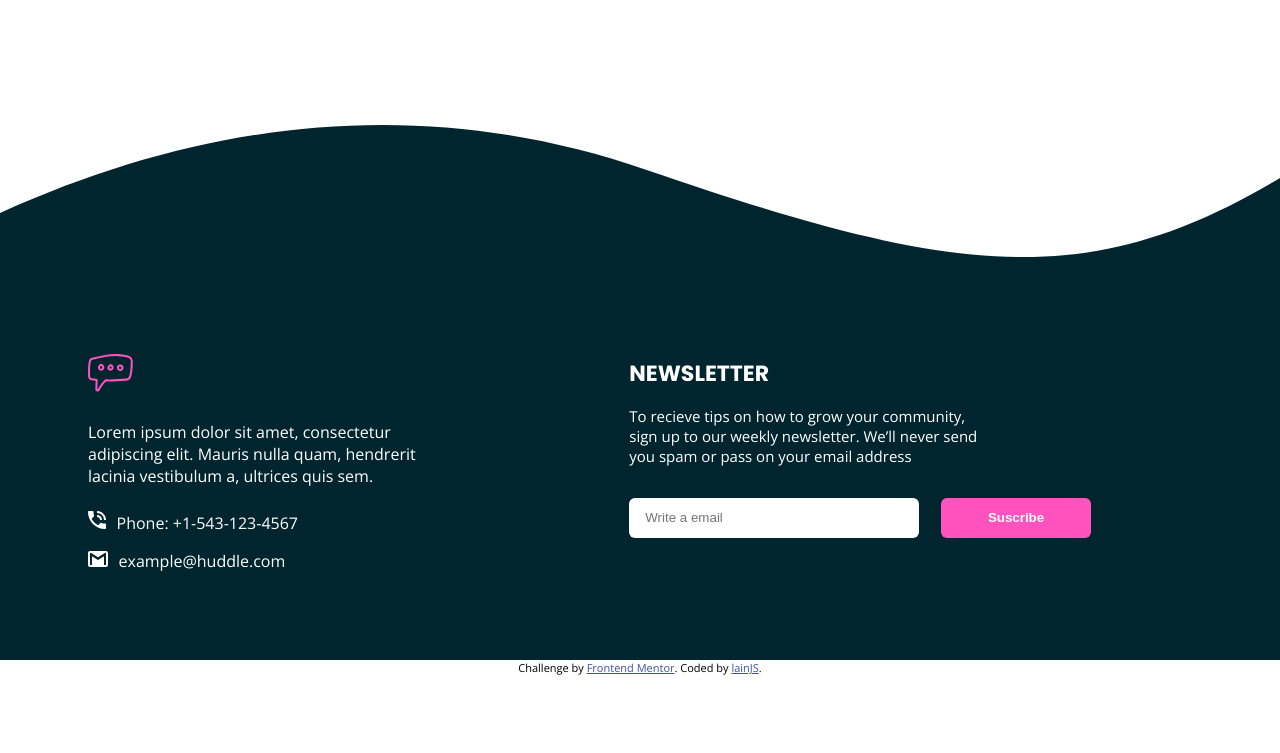
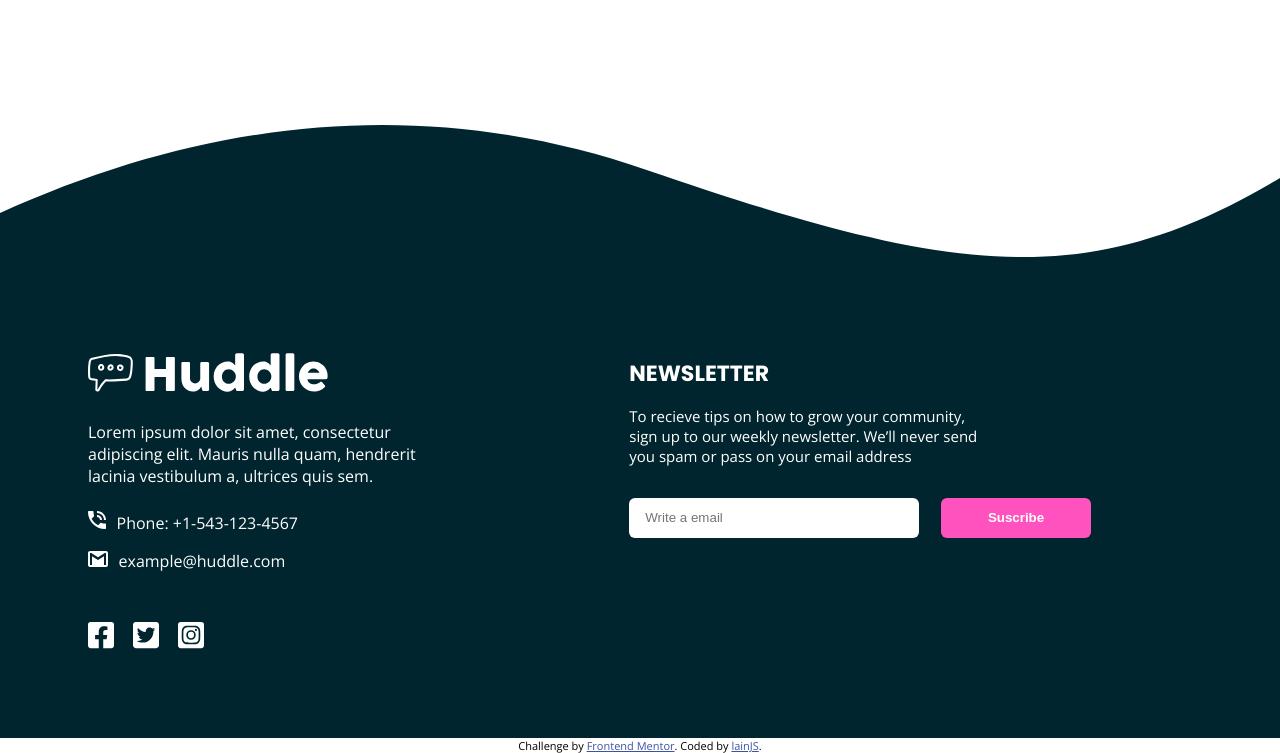
Before and after one commit to laindomJS/huddle-landing-page-curved, a plain HTML site: page index.html in a window 1280 px wide. Shown: the part 3841-4594 px from the top of the page. Before the commit the page ends 4516 px from the top, so only its background shows below. Drawn offline with nearby package versions, Linux system fonts and the light colour scheme.

Commit message:
fixed missing social icons and logo footer

```diff
--- a/index.html
+++ b/index.html
@@ -149,7 +149,7 @@
     <!-- FOOTER LEFT -->
     <div class="huddle__contact">
 
-      <img src="images/logo.svg" alt="logo huddle in the footer" class="logo__footer">
+      <img src="images/logo-white.svg" alt="logo huddle in the footer" class="logo__footer">
 
       <p class="footer--para"> Lorem ipsum dolor sit amet, consectetur adipiscing elit. Mauris nulla quam, hendrerit lacinia vestibulum a, ultrices quis sem.</p>
 
@@ -166,7 +166,9 @@
 
 
       <div class="social__icons">
-
+        <img src="images/facebook-icon.svg" alt="facebook icon" class="icon fb">
+        <img src="images/twitter-icon.svg" alt="twitter icon" class="icon tw">
+        <img src="images/instagram-icon.svg" alt="instagram icon" class="icon ins">
       </div>
 
     </div>
--- a/styles.css
+++ b/styles.css
@@ -390,6 +390,21 @@ footer {
 .email--icon {
     margin-right: .4rem;
 }
+
+.social__icons {
+    display: flex;
+}
+
+.icon {
+    width: 26px;
+    height: 30px;
+    margin-top: 3rem;
+    margin-right: 1.2rem;
+}
+
+.icon:hover {
+    cursor: pointer;
+}
 /* FOOTER LEFT PART END */
 
 
```
Also changed, not shown: images/facebook-icon.svg (added), images/instagram-icon.svg (added), images/logo-white.svg (added), images/twitter-icon.svg (added).
